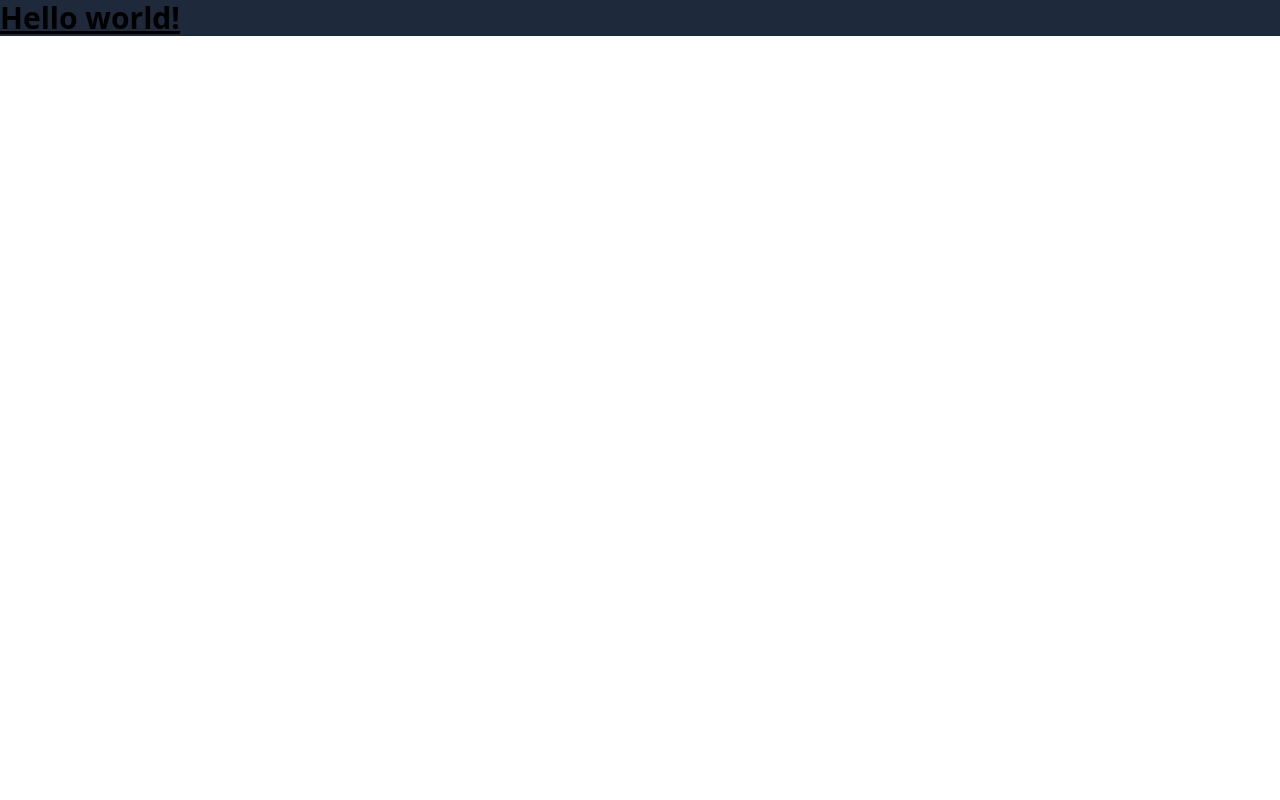
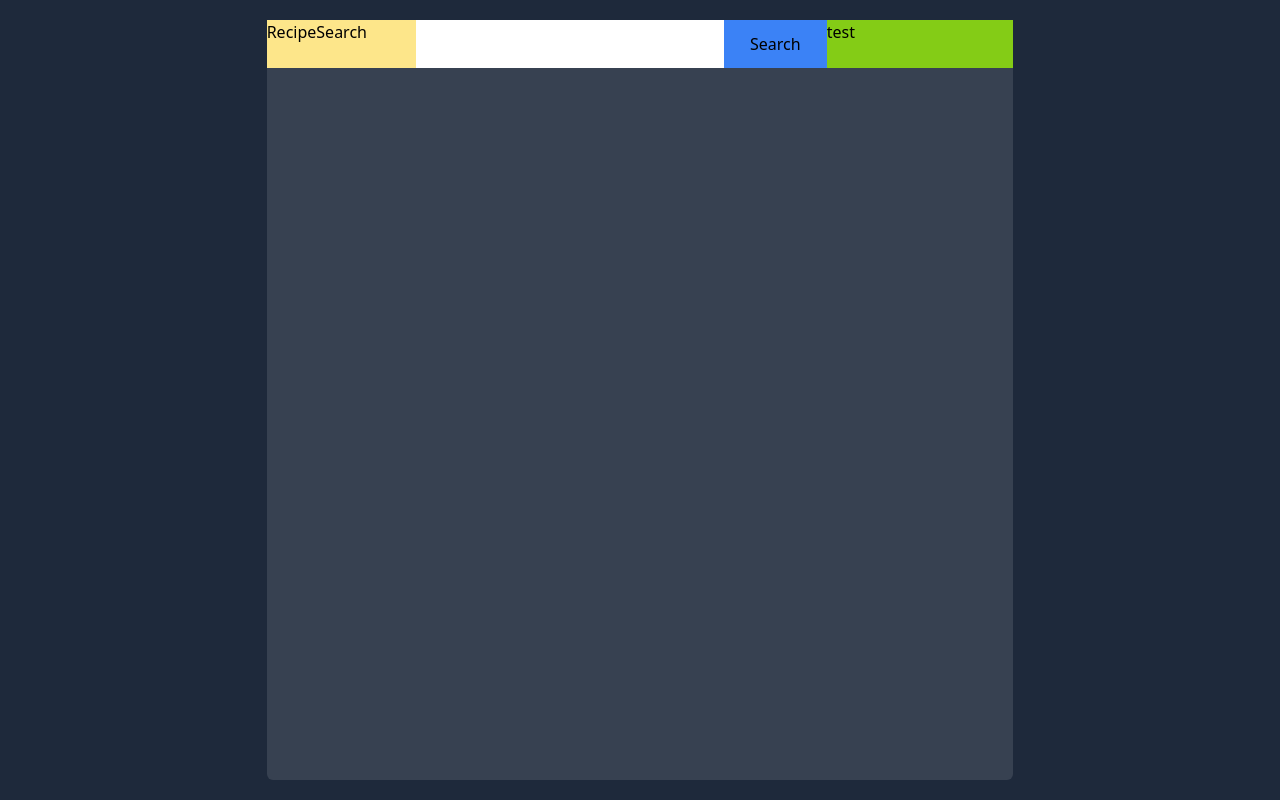
Before and after one commit to hefest42/tailwind-project, a React (Create React App) app: page / in a window 1280 px wide. Built offline with nearby package versions, Linux system fonts and the light colour scheme.

Commit message:
WIP on searchbar

```diff
--- a/src/App.js
+++ b/src/App.js
@@ -1,9 +1,13 @@
+import SearchBar from "./components/SearchBar";
+
 function App() {
-  return (
-    <div className="app bg-slate-800">
-      <h1 className="text-3xl font-bold underline">Hello world!</h1>
-    </div>
-  );
+    return (
+        <div className="w-full h-screen bg-slate-800 flex justify-center items-center">
+            <div className="w-full h-full xl:w-7/12 xl:h-[95%] bg-gray-700 rounded-md">
+                <SearchBar />
+            </div>
+        </div>
+    );
 }
 
 export default App;
--- /dev/null
+++ b/src/components/SearchBar.js
@@ -0,0 +1,18 @@
+import React from "react";
+
+const SearchBar = () => {
+    return (
+        <div className="w-full h-12 bg-orange-400 flex flex-row">
+            <div className="w-[20%] h-full bg-amber-200">RecipeSearch</div>
+            <div className="flex-auto h-full flex flex-row justify-center bg-green-500">
+                <form className="w-full h-full">
+                    <input className="w-full h-full border-none outline-none px-2 xl:px-10  " type="text" />
+                </form>
+                <button className="w-4/12 bg-blue-500">Search</button>
+            </div>
+            <div className="w-auto xl:w-[25%] h-full bg-lime-500">test</div>
+        </div>
+    );
+};
+
+export default SearchBar;
```
Also changed, not shown: tailwind.config.js (+5 -5 lines), 1 other file (tests, documents, lock files or other folders).
